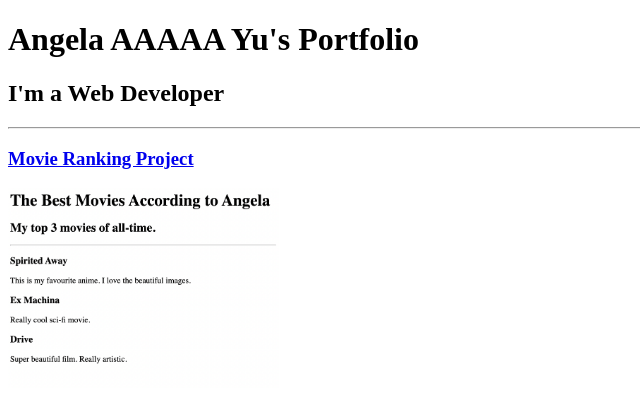
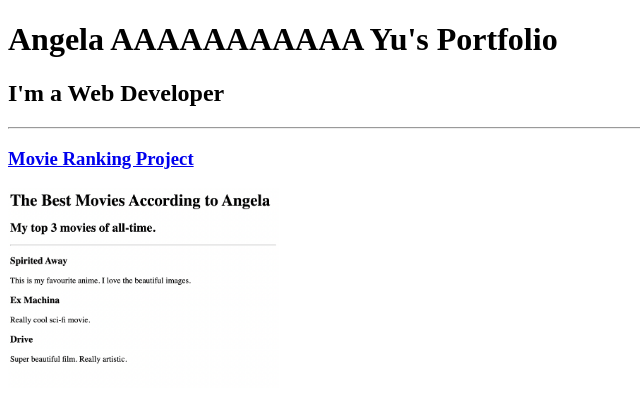
Before and after one commit to matheusorn/html-portfolio, a plain HTML site: page index.html in a window 1280 px wide. Shown: the top 408 px of the page, without its empty margins (0-640 px from the left). Drawn offline with Linux system fonts and the light colour scheme.

Commit message:
index.html

```diff
--- a/index.html
+++ b/index.html
@@ -7,7 +7,7 @@
 </head>
 
 <body>
-  <h1>Angela AAAAA Yu's Portfolio</h1>
+  <h1>Angela AAAAAAAAAAA Yu's Portfolio</h1>
   <h2>I'm a Web Developer</h2>
   <hr />
   <h3><a href="./public/movie-ranking.html">Movie Ranking Project</a></h3>
```
